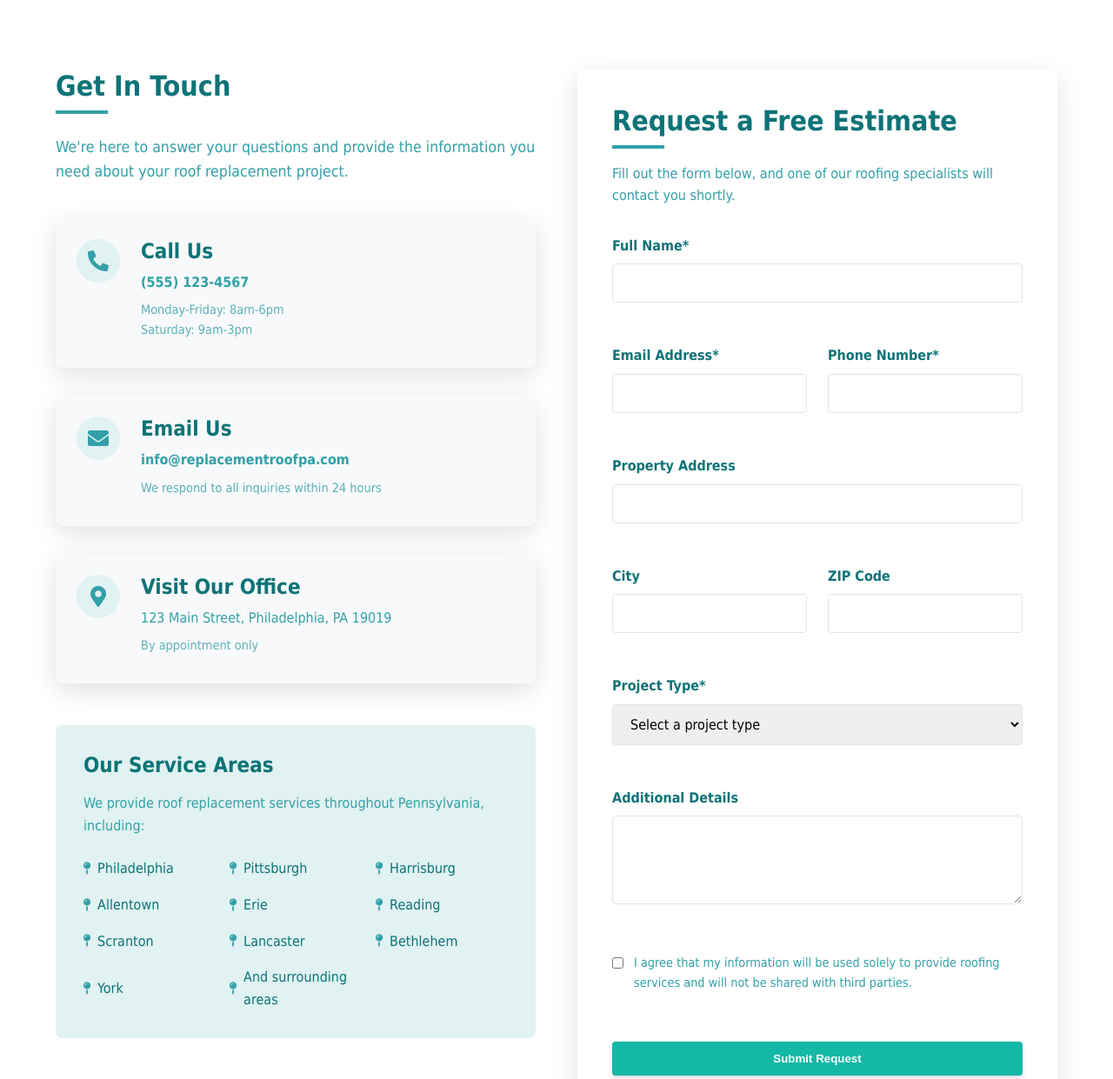
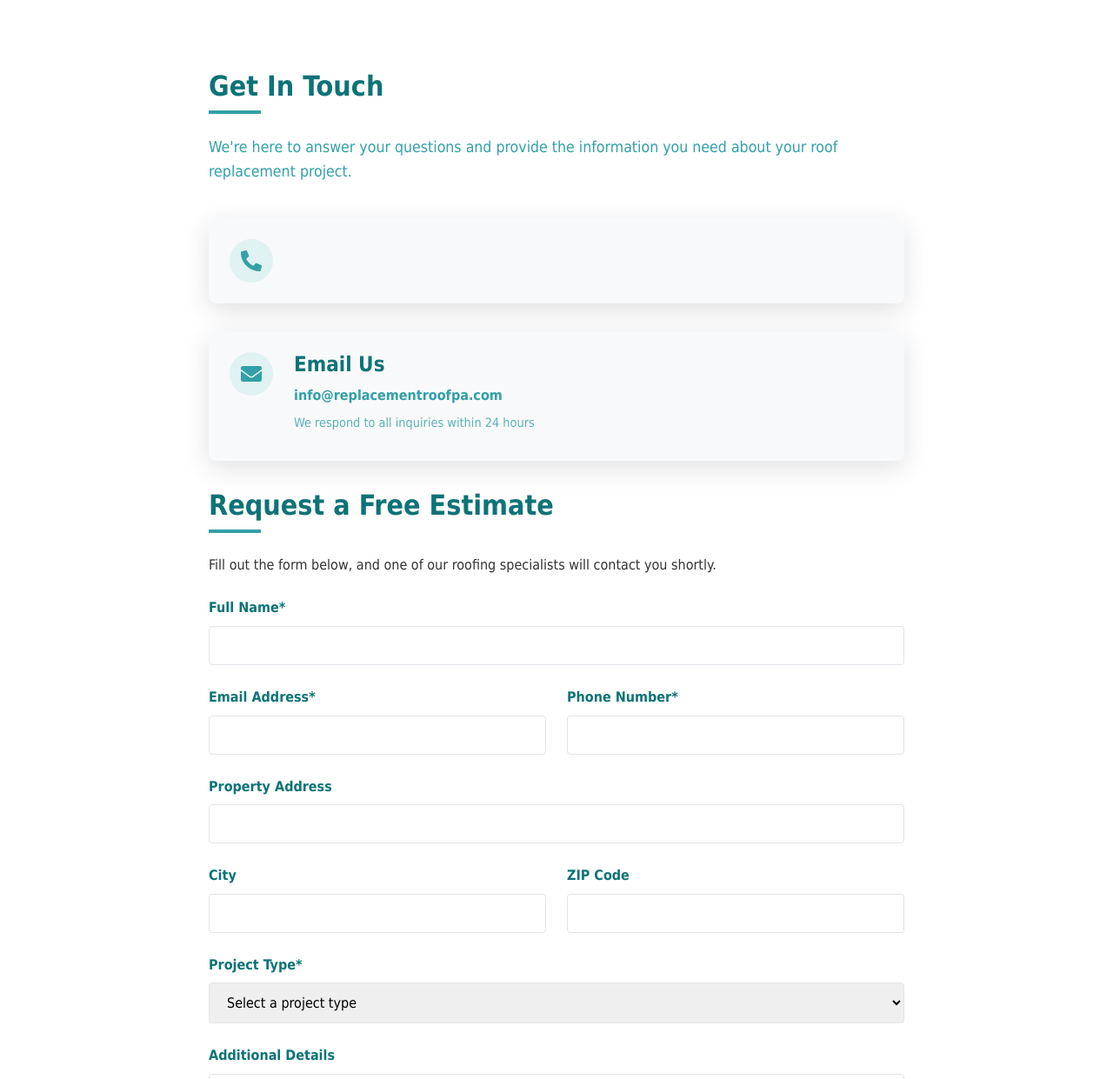
Before and after one commit to tim-amredev/replacement-roof-pa, a Jekyll site: the page built from contact.html, in a window 1280 px wide and 1400 px high, scrolled down 201 px. Shown: the part 159-1400 px from the top of the window at 87% size. Built offline with Jekyll 4.4.1, drawn with Linux system fonts in a browser that asks for light colours; some web fonts are replaced.

Commit message:
Update contact.html

```diff
--- a/contact.html
+++ b/contact.html
@@ -23,11 +23,7 @@ description: Get in touch with our roofing experts for a free estimate on your r
           <div class="contact-icon">
             <i class="fas fa-phone-alt"></i>
           </div>
-          <div class="contact-details">
-            <h3>Call Us</h3>
-            <p><a href="tel:{{ site.phone }}">{{ site.phone }}</a></p>
-            <p class="text-small">Monday-Friday: 8am-6pm<br>Saturday: 9am-3pm</p>
-          </div>
+
         </div>
 
         <div class="contact-method">
@@ -38,37 +34,6 @@ description: Get in touch with our roofing experts for a free estimate on your r
             <h3>Email Us</h3>
             <p><a href="mailto:info@replacementroofpa.com">info@replacementroofpa.com</a></p>
             <p class="text-small">We respond to all inquiries within 24 hours</p>
-          </div>
-        </div>
-
-        <div class="contact-method">
-          <div class="contact-icon">
-            <i class="fas fa-map-marker-alt"></i>
-          </div>
-          <div class="contact-details">
-            <h3>Visit Our Office</h3>
-            <p>{{ site.address }}</p>
-            <p class="text-small">By appointment only</p>
-          </div>
-        </div>
-      </div>
-
-      <div class="service-areas">
-        <h3>Our Service Areas</h3>
-        <p>We provide roof replacement services throughout Pennsylvania, including:</p>
-        <div class="areas-grid">
-          <div class="area-item"><i class="fas fa-map-pin"></i> Philadelphia</div>
-          <div class="area-item"><i class="fas fa-map-pin"></i> Pittsburgh</div>
-          <div class="area-item"><i class="fas fa-map-pin"></i> Harrisburg</div>
-          <div class="area-item"><i class="fas fa-map-pin"></i> Allentown</div>
-          <div class="area-item"><i class="fas fa-map-pin"></i> Erie</div>
-          <div class="area-item"><i class="fas fa-map-pin"></i> Reading</div>
-          <div class="area-item"><i class="fas fa-map-pin"></i> Scranton</div>
-          <div class="area-item"><i class="fas fa-map-pin"></i> Lancaster</div>
-          <div class="area-item"><i class="fas fa-map-pin"></i> Bethlehem</div>
-          <div class="area-item"><i class="fas fa-map-pin"></i> York</div>
-          <div class="area-item"><i class="fas fa-map-pin"></i> And surrounding areas</div>
-        </div>
           </div>
         </div>
 
@@ -196,15 +161,8 @@ description: Get in touch with our roofing experts for a free estimate on your r
 }
 
 .contact-grid {
-  display: grid;
-  grid-template-columns: 1fr;
-  gap: 3rem;
-}
-
-@media (min-width: 992px) {
-  .contact-grid {
-    grid-template-columns: 1fr 1fr;
-  }
+max-width: 800px;
+margin: 0 auto;
 }
 
 .contact-info h2 {
@@ -314,84 +272,6 @@ description: Get in touch with our roofing experts for a free estimate on your r
 font-size: 0.9rem;
 }
 
-.contact-form-container {
-  background-color: white;
-  padding: 2.5rem;
-  border-radius: 8px;
-  box-shadow: var(--card-shadow);
-}
-
-.contact-form-container h2 {
-  margin-bottom: 1rem;
-  color: var(--teal-medium);
-}
-
-.contact-form-container p {
-  margin-bottom: 2rem;
-  color: var(--secondary-color);
-}
-
-.contact-form {
-  display: flex;
-  flex-direction: column;
-  gap: 1.5rem;
-}
-
-.form-group label {
-  display: block;
-  margin-bottom: 0.5rem;
-  font-weight: 600;
-  color: var(--teal-medium);
-}
-
-.form-group input,
-.form-group select,
-.form-group textarea {
-  width: 100%;
-  padding: 0.75rem 1rem;
-  border: 1px solid var(--border-color);
-  border-radius: 4px;
-  font-family: inherit;
-  font-size: 1rem;
-  transition: border-color 0.3s ease, box-shadow 0.3s ease;
-}
-
-.form-group input:focus,
-.form-group select:focus,
-.form-group textarea:focus {
-  outline: none;
-  border-color: var(--teal-accent);
-  box-shadow: 0 0 0 3px rgba(50, 160, 168, 0.2);
-}
-
-.form-row {
-  display: grid;
-  grid-template-columns: repeat(auto-fit, minmax(200px, 1fr));
-  gap: 1.5rem;
-}
-
-.privacy-consent {
-  display: flex;
-  align-items: flex-start;
-  gap: 0.75rem;
-}
-
-.privacy-consent input {
-  margin-top: 0.3rem;
-  width: auto;
-  accent-color: var(--teal-accent);
-}
-
-.privacy-consent label {
-  font-size: 0.9rem;
-  font-weight: normal;
-  color: var(--secondary-color);
-}
-
-.btn-block {
-  width: 100%;
-}
-
 /* Map Section */
 .map-section {
 padding: 5rem 0;
```
Lines whose indentation alone changed are shown as unchanged.
